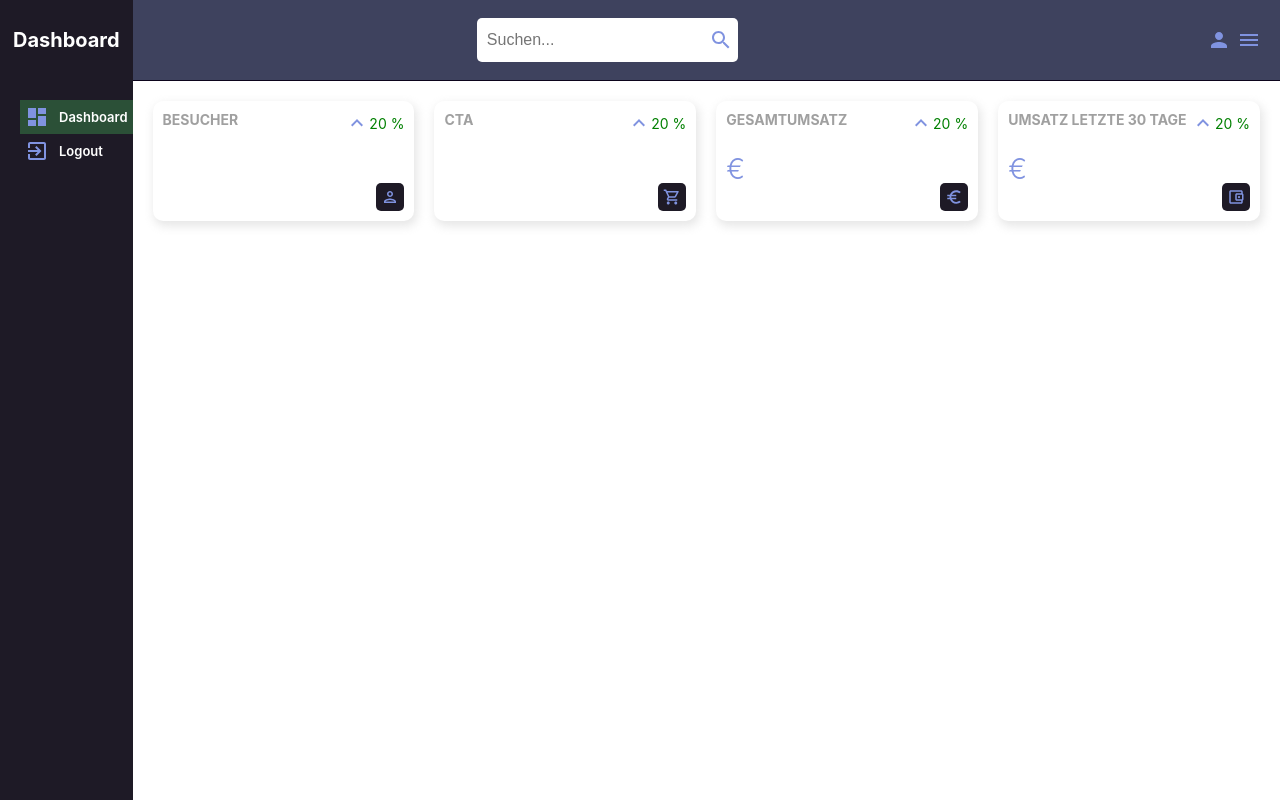
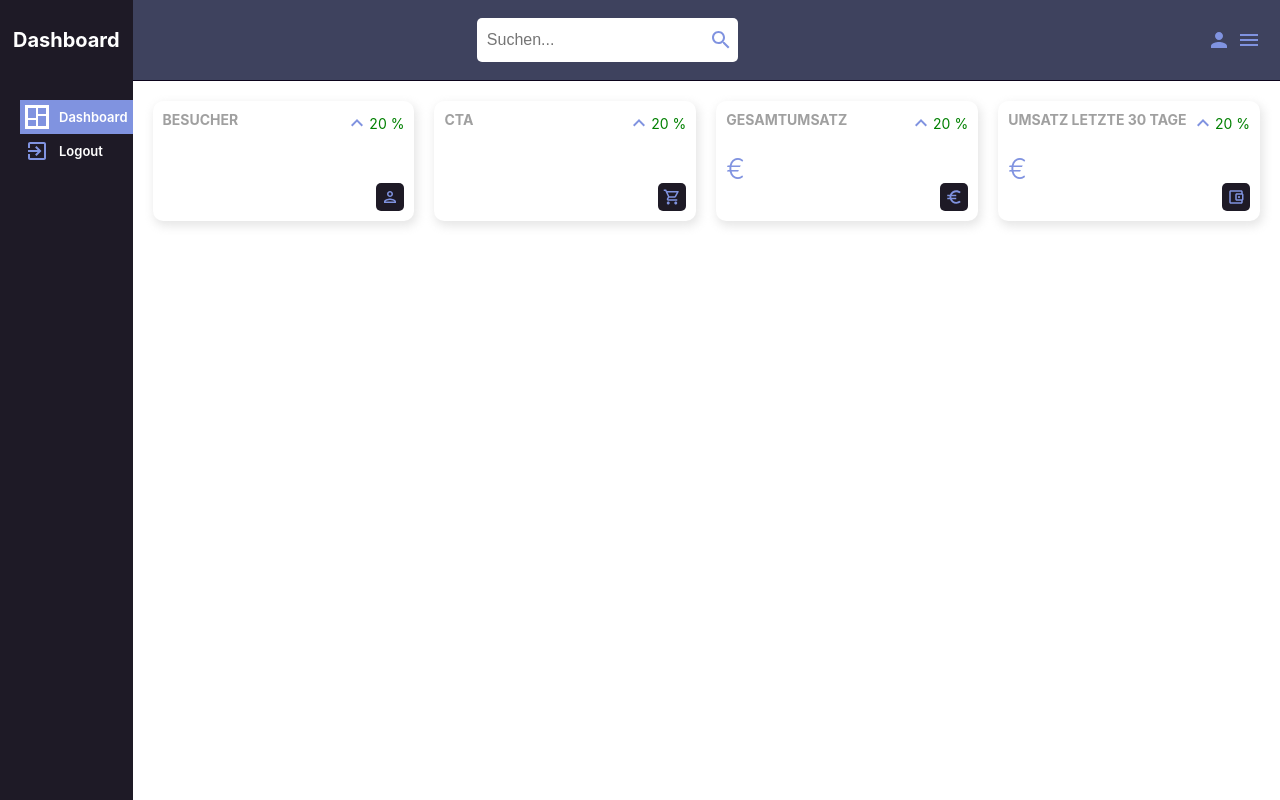
Before and after one commit to ludolfaugust/victory_dashboard, a React (Create React App) app: page / in a window 1280 px wide. In both pictures the pointer is over the icon 37 px from the left and 117 px from the top of the page. Built offline with nearby package versions, Linux system fonts and the light colour scheme.

Commit message:
little changes style

```diff
--- a/src/components/navbar/navbar.scss
+++ b/src/components/navbar/navbar.scss
@@ -9,7 +9,6 @@
   display: flex;
   align-items: center;
   font-size: 14px;
-  color: #555;
 }
 
 .wrapper {
@@ -70,5 +69,7 @@
     .icon{
         font-size: 20px;
         cursor: pointer;
-
+        &:hover {
+            font-size: 30px;
+          }
     }
--- a/src/components/sidebar/sidebar.scss
+++ b/src/components/sidebar/sidebar.scss
@@ -43,12 +43,15 @@
           cursor: pointer;
 
           &:hover {
-            background-color: #2b5037;
+            background-color: #8093E0;
           }
 
           .icon {
             font-size: 24px;
             color: #fff;
+            &:hover {
+              background-color: #fff;
+            }
           }
 
           span{
@@ -70,7 +73,7 @@
             width: 20px;
             height: 20px;
             border-radius: 5px;
-            border: 1px solid #2b5037;
+            border: 1px solid #1E1A26;
             cursor: pointer;
             margin: 5px;
 
```
